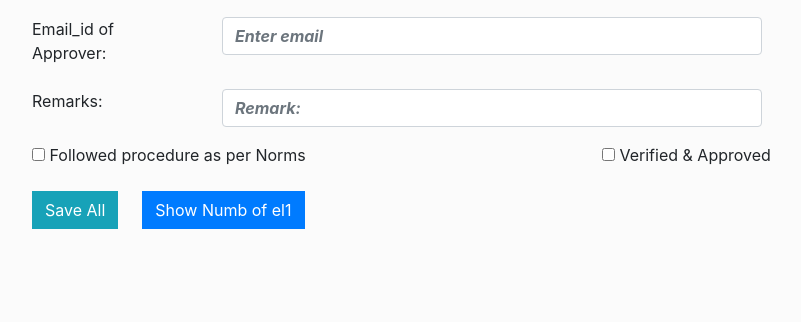
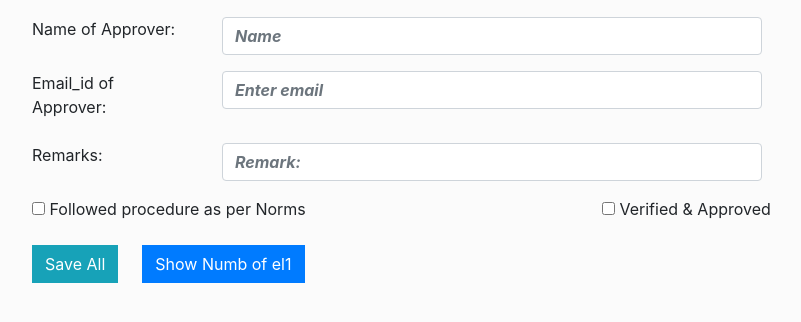
Before and after one commit to aimprohub/equipement-management, a Flask app: template templates/parameter_input.html in a window 1280 px wide. Shown: the part 302-624 px from the top of the page, without its empty margins (53-854 px from the left). Run offline with Flask 2, Linux system fonts and the light colour scheme; the template is opened without the code that fills it, so the values that code supplies are empty; some libraries are stand-ins or nearby versions.

```diff
--- a/templates/parameter_input.html
+++ b/templates/parameter_input.html
@@ -28,10 +28,17 @@ function getAllValues(){
   Vender:{{venderid}} Department:{{deptid}}  Equipment:{{equipmentid}}   <p></p>
   <h3 class="mb-3">Equipment : {{equ_name}}</h3>
   <form id ="myForm3" class="form-horizontal" action="/save_reading" method="POST">
+
+    <div class="row form-group">
+      <label class="control-label col-sm-2" for="approvar">Name of Approver:</label>
+      <div class="col-sm-6">
+        <input type="text" class="form-control" id="approvarName" placeholder="Name" name="approvar_name">
+      </div>
+    </div>
     <div class="row form-group">
       <label class="control-label col-sm-2" for="email">Email_id of Approver:</label>
       <div class="col-sm-6">
-        <input type="email" class="form-control" id="email" placeholder="Enter email" name="email">
+        <input type="email" class="form-control" id="email" placeholder="Enter email" name="approvar_email">
       </div>
     </div>
     <tbody>
```
